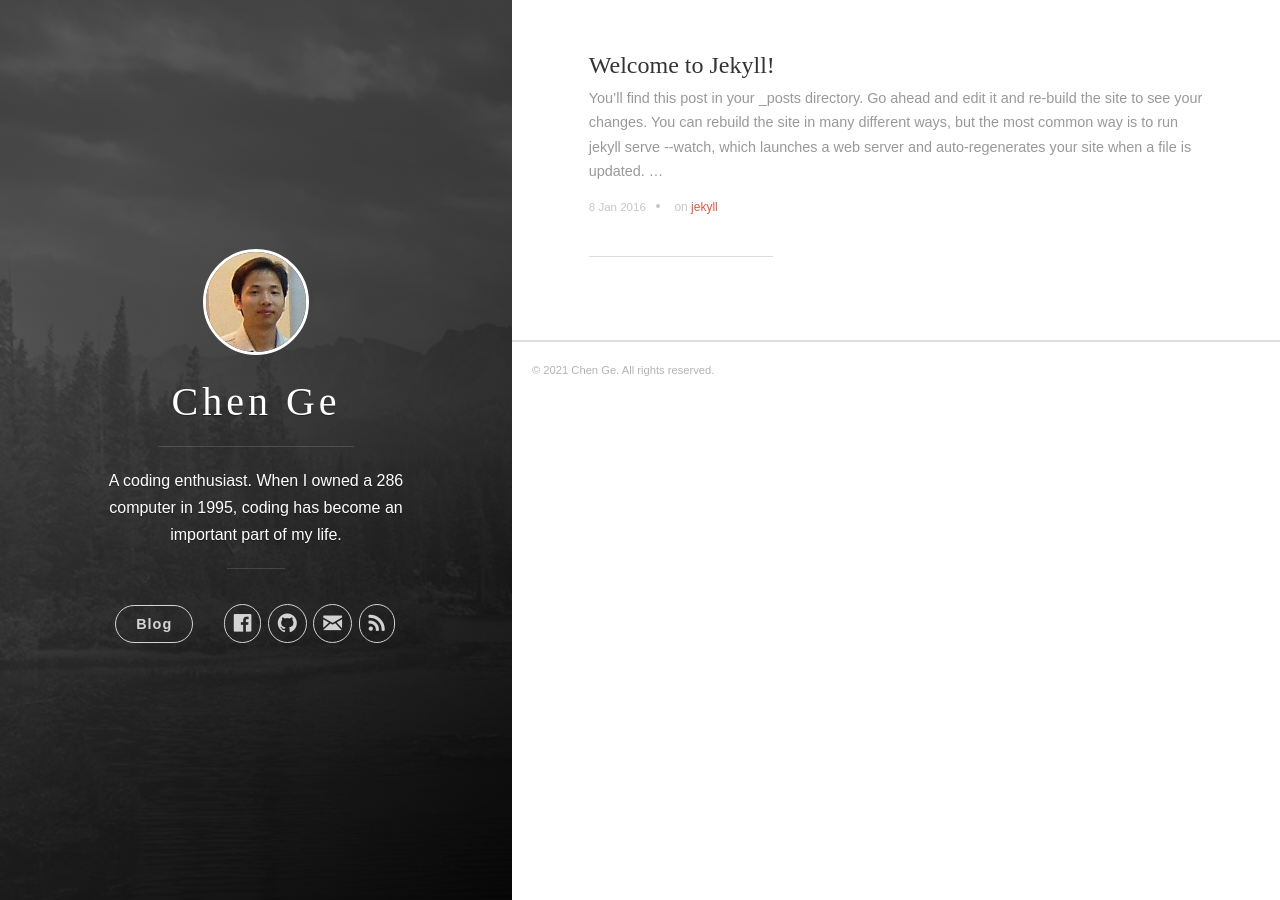
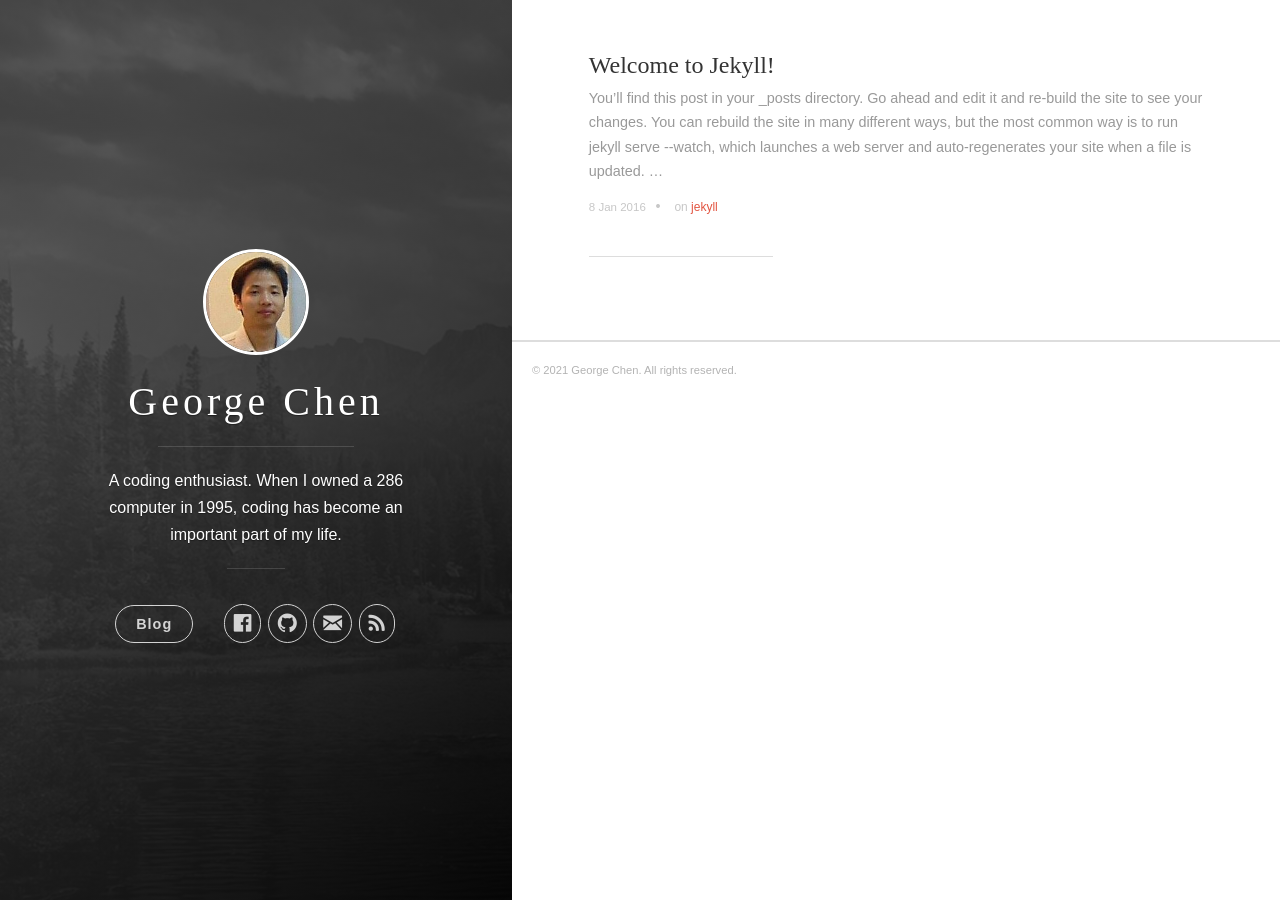
Before and after one commit to fobgeorge/fobgeorge.github.io, a Jekyll site: the page built from index.html, in a window 1280 px wide. Built offline with Jekyll 4.4.1, drawn with Linux system fonts in a browser that asks for light colours; some web fonts are replaced; the list of posts is cut into pages by our own code.

Commit message:
Update _config.yml

```diff
--- a/_config.yml
+++ b/_config.yml
@@ -1,5 +1,5 @@
 # Site settings
-title: Chen Ge
+title: George Chen
 description: 'A coding enthusiast. When I owned a 286 computer in 1995, coding has become an important part of my life. '
 url: 'https://chenge.dev'
 baseurl: ''
@@ -8,7 +8,7 @@ baseurl: ''
 # disable_landing_page: true
 
 author:
-  name: 'Chen Ge'
+  name: 'George Chen'
   email: fobgeorge@msn.com
   # twitter_username: fobgeorge
   facebook_username: fobgeorge
```
